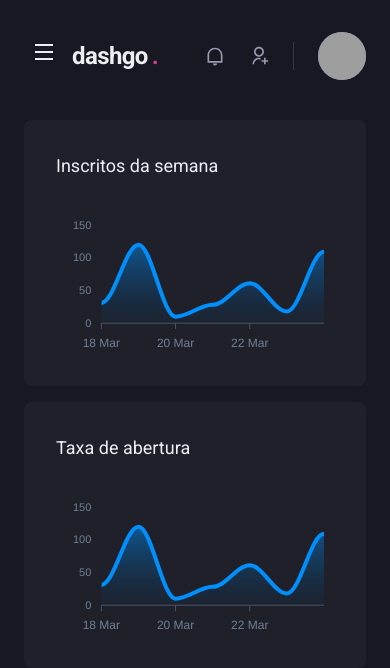
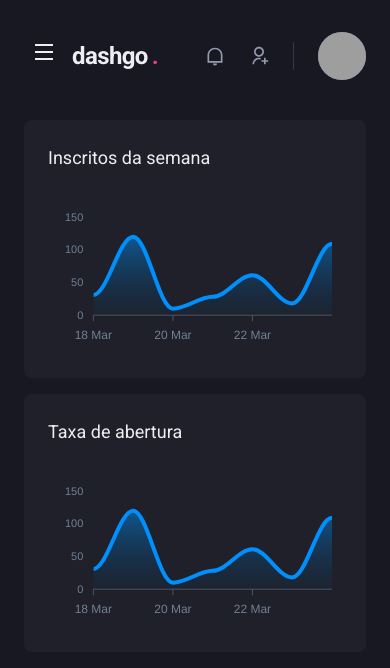
Before and after one commit to euhenriquefranca/dashgo, a Next.js app: page /dashboard in a window 390 px wide. Shown: the top 668 px of the page. Built offline with nearby package versions, Linux system fonts and the light colour scheme; grey boxes are pictures that could not be loaded.

Commit message:
Responsive Dashboard

```diff
--- a/src/pages/dashboard.tsx
+++ b/src/pages/dashboard.tsx
@@ -2,6 +2,7 @@ import { Box, Flex, Text, SimpleGrid, theme } from '@chakra-ui/react';
 import dynamic from 'next/dynamic';
 import { Header } from '../components/Header';
 import { Sidebar } from '../components/Sidebar';
+import {} from 'react-apexcharts'
 
 const Chart = dynamic(() => import('react-apexcharts'), {
   ssr: false,
@@ -54,7 +55,7 @@ const options = {
     },
   },
 };
-const series = [{ name: 'seires1', data: [31, 120, 10, 28, 61, 18, 109] }];
+const series = [{ name: 'series1', data: [31, 120, 10, 28, 61, 18, 109] }];
 
 export default function Dashboard() {
   return (
@@ -65,16 +66,22 @@ export default function Dashboard() {
         <Sidebar />
 
         <SimpleGrid flex="1" gap="4" minChildWidth="320px" align="flex-start">
-          <Box p="8" bg="gray.800" borderRadius={8} pb="4">
-            <Text fontSize="lg" mb="4">
-              Inscritos da semana
-            </Text>
+          <Box
+            p={["6", "8"]}
+            bg="gray.800"
+            borderRadius={8}
+            pb="4"
+          >
+            <Text fontSize="lg" mb="4">Inscritos da semana</Text>
             <Chart options={options} series={series} type="area" height={160} />
           </Box>
-          <Box p="8" bg="gray.800" borderRadius={8} pb="4">
-            <Text fontSize="lg" mb="4">
-              Taxa de abertura
-            </Text>
+          <Box
+            p={["6", "8"]}
+            bg="gray.800"
+            borderRadius={8}
+            pb="4"
+          >
+            <Text fontSize="lg" mb="4">Taxa de abertura</Text>
             <Chart options={options} series={series} type="area" height={160} />
           </Box>
         </SimpleGrid>
```
